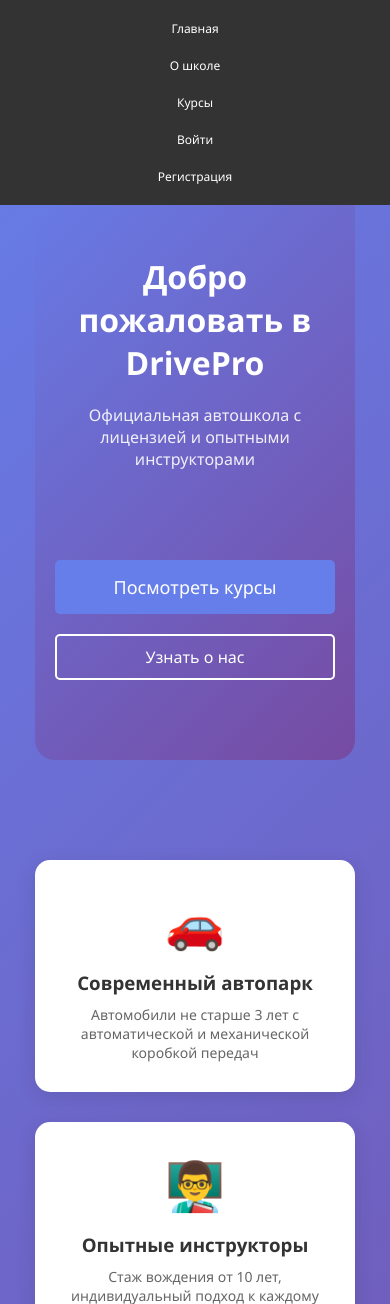
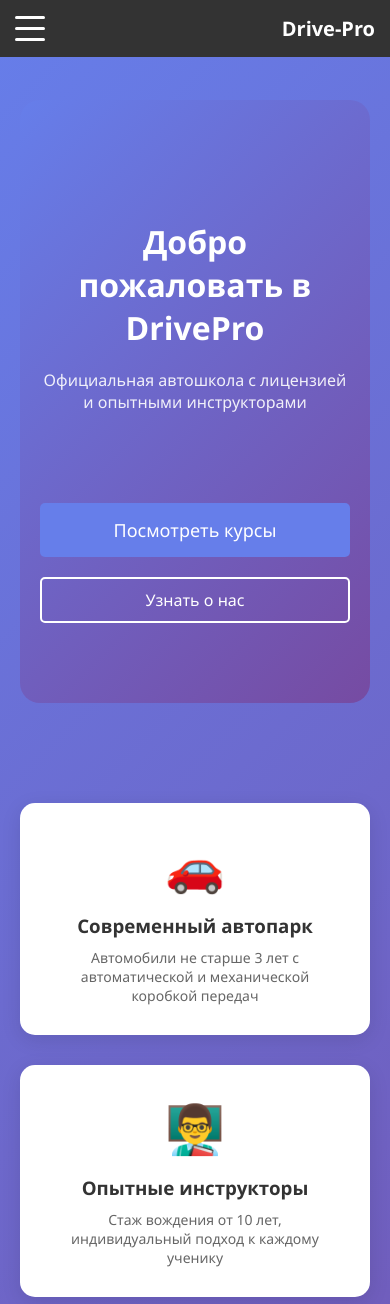
Before and after one commit to YAPROSTOSANYA/drivepro-architecture, a Flask app: page / in a window 390 px wide. Shown: the top 1304 px of the page. Run offline with Flask 3, Linux system fonts and the light colour scheme.

Commit message:
feat: improve mobile UI with hamburger navigation and proper form margins

```diff
--- a/static/css/style.css
+++ b/static/css/style.css
@@ -29,7 +29,7 @@ h1 {
     margin: 0 auto;
 }
 
-/* Навигация */
+/* Навигация – десктопная версия (по умолчанию) */
 nav {
     background: #333;
     padding: 15px 20px;
@@ -142,7 +142,6 @@ h2 {
     margin: 0;
 }
 
-/* Описание формы */
 .form-description {
     font-size: 14px;
     color: #666;
@@ -1354,32 +1353,110 @@ input[type="number"]::-webkit-outer-spin-button {
     margin: 0;
 }
 
-/* Адаптивность */
+/* Мобильное меню (гамбургер) и адаптивность */
 @media (max-width: 768px) {
+    .mobile-header {
+        display: flex;
+        position: fixed;
+        top: 0;
+        left: 0;
+        width: 100%;
+        background: #333;
+        padding: 15px;
+        align-items: center;
+        justify-content: space-between;
+        z-index: 1001;
+    }
+
+    .mobile-header h1 {
+        margin: 0;
+        font-size: 20px;
+        color: white;
+        position: static;
+    }
+
+    .mobile-menu-btn {
+        width: 30px;
+        height: 25px;
+        display: flex;
+        flex-direction: column;
+        justify-content: space-between;
+        cursor: pointer;
+    }
+
+    .mobile-menu-btn span {
+        width: 100%;
+        height: 3px;
+        background: white;
+        border-radius: 3px;
+        transition: all 0.3s ease;
+    }
+
+    .mobile-menu-btn.active span:nth-child(1) {
+        transform: rotate(45deg) translate(6px, 6px);
+    }
+
+    .mobile-menu-btn.active span:nth-child(2) {
+        opacity: 0;
+    }
+
+    .mobile-menu-btn.active span:nth-child(3) {
+        transform: rotate(-45deg) translate(6px, -6px);
+    }
+
+    nav {
+        display: none !important;
+    }
+
+    .mobile-nav {
+        display: flex !important;
+        position: fixed;
+        top: 55px;
+        left: -100%;
+        width: 80%;
+        max-width: 300px;
+        height: calc(100% - 55px);
+        background: #333;
+        flex-direction: column;
+        align-items: center;
+        padding: 20px;
+        transition: left 0.3s ease;
+        z-index: 1000;
+        overflow-y: auto;
+    }
+
+    .mobile-nav.open {
+        left: 0;
+    }
+
+    .mobile-nav a, .mobile-nav span, .mobile-nav button {
+        display: block;
+        width: 100%;
+        text-align: center;
+        padding: 12px;
+        margin: 5px 0;
+        color: white;
+        text-decoration: none;
+        background: none;
+        border: none;
+        cursor: pointer;
+        font-size: 16px;
+    }
+
+    .mobile-nav a:hover, .mobile-nav button:hover {
+        background: #444;
+    }
+
     body {
-        padding: 10px;
         padding-top: 70px;
     }
 
-    h1 {
-        font-size: 22px;
-        margin-bottom: 20px;
-    }
-
-    nav a, nav span, nav button {
-        margin: 5px;
-        font-size: 12px;
+    .form-container {
+        margin-top: 20px;
     }
 
     .courses-grid {
         grid-template-columns: 1fr;
-    }
-
-    .form-container, .cabinet-container, .profile-container,
-    .home-container, .about-container, .applications-container,
-    .apply-container, .admin-container, .course-detail-container {
-        margin: 10px;
-        padding: 15px;
     }
 
     .filters {
@@ -1460,9 +1537,35 @@ input[type="number"]::-webkit-outer-spin-button {
     .apply-from-favorite-btn, .remove-favorite-btn {
         width: 100%;
     }
+
+    .course-buttons {
+        flex-direction: column;
+        width: 100%;
+    }
+}
+
+@media (min-width: 769px) {
+    .mobile-header {
+        display: none;
+    }
+    .mobile-nav {
+        display: none !important;
+    }
+    nav {
+        display: flex !important;
+    }
 }
 
 @media (max-width: 480px) {
+    body {
+        padding-top: 60px;
+    }
+
+    .form-container {
+        padding: 20px;
+        margin-top: 10px;
+    }
+
     .course-card .btn, .favorite-btn {
         display: block;
         width: 100%;
@@ -1470,14 +1573,14 @@ input[type="number"]::-webkit-outer-spin-button {
         text-align: center;
     }
 
-    nav {
-        flex-direction: column;
-        align-items: center;
-    }
-
     .course-info {
         min-width: auto;
         width: 100%;
+    }
+
+    .mobile-nav {
+        top: 50px;
+        height: calc(100% - 50px);
     }
 }
 
--- a/static/js/main.js
+++ b/static/js/main.js
@@ -1,7 +1,7 @@
 import { router, setRenderFunctions } from './modules/router.js';
 import { checkAuth } from './modules/auth.js';
 import { validateEmail, validatePassword, validateName, showValidationError } from './modules/auth.js';
-import { showLoading, showNotification } from './modules/ui.js';
+import { showLoading, showNotification, initMobileMenu, renderNav } from './modules/ui.js';
 
 export function renderLogin() {
     const app = document.getElementById('app');
@@ -316,6 +316,8 @@ window.login = async function() {
     const data = await res.json();
 
     if (data.success) {
+        window.currentUser = data.user;
+        renderNav(window.currentUser);
         window.location.href = '/profile';
     } else {
         showNotification(data.message, 'error');
@@ -425,6 +427,19 @@ window.resetPassword = async function(token) {
 window.addItem = addItem;
 window.deleteItem = deleteItem;
 
+// Глобальная функция выхода
+window.logout = async function() {
+    try {
+        await fetch('/api/auth/logout', { method: 'POST' });
+    } catch (e) {
+        console.error('Logout error', e);
+    }
+    window.currentUser = null;
+    renderNav(null);
+    // Принудительная перезагрузка страницы с очисткой кэша
+    window.location.reload(true);
+};
+
 function escapeHtml(text) {
     if (!text) return '';
     const div = document.createElement('div');
@@ -435,4 +450,5 @@ function escapeHtml(text) {
 showLoading();
 checkAuth().then(() => {
     router();
+    initMobileMenu();
 });
--- a/static/js/modules/auth.js
+++ b/static/js/modules/auth.js
@@ -1,4 +1,4 @@
-import { renderNav, showError } from './ui.js';
+import { renderNav, showNotification } from './ui.js';
 
 export async function checkAuth() {
     try {
@@ -18,9 +18,14 @@ export async function checkAuth() {
 }
 
 export async function logout() {
-    await fetch('/api/auth/logout', { method: 'POST' });
+    try {
+        await fetch('/api/auth/logout', { method: 'POST' });
+    } catch (e) {
+        console.error('Logout error', e);
+    }
     window.currentUser = null;
     renderNav(null);
+    // Принудительно перезагружаем страницу, чтобы сбросить всё состояние
     window.location.href = '/';
 }
 
@@ -32,7 +37,6 @@ export function validateEmail(email) {
 }
 
 export function validatePassword(password) {
-    // Минимум 6 символов, заглавная, строчная, цифра, спецсимвол
     const re = /^(?=.*[a-z])(?=.*[A-Z])(?=.*\d)(?=.*[@$!%*?&])[A-Za-z\d@$!%*?&]{6,}$/;
     return re.test(password);
 }
@@ -44,7 +48,6 @@ export function validateName(name) {
 export function showValidationError(field, message) {
     const input = document.getElementById(field);
     if (input) {
-        // Удаляем существующую ошибку
         const existingError = input.parentElement?.querySelector('.error-message');
         if (existingError) existingError.remove();
 
@@ -57,7 +60,6 @@ export function showValidationError(field, message) {
         errorSpan.style.marginBottom = '10px';
         errorSpan.innerText = message;
 
-        // Вставляем ошибку после поля ввода
         input.insertAdjacentElement('afterend', errorSpan);
 
         setTimeout(() => {
--- a/static/js/modules/router.js
+++ b/static/js/modules/router.js
@@ -6,14 +6,14 @@ import { renderCourseDetail } from '../pages/course_detail.js';
 import { renderProfile } from '../pages/profile.js';
 import { renderApply } from '../pages/apply.js';
 import { renderAdmin } from '../pages/admin.js';
-import { renderForgotPassword, renderResetPassword } from '../main.js';
+import { renderForgotPassword, renderResetPassword, renderLogin, renderRegister, renderCabinet } from '../main.js';
 
-let renderLogin, renderRegister, renderCabinet;
+let renderLoginFunc, renderRegisterFunc, renderCabinetFunc;
 
 export function setRenderFunctions(login, register, cabinet) {
-    renderLogin = login;
-    renderRegister = register;
-    renderCabinet = cabinet;
+    renderLoginFunc = login;
+    renderRegisterFunc = register;
+    renderCabinetFunc = cabinet;
 }
 
 const publicRoutes = ['/', '/about', '/courses', '/auth/login', '/auth/register', '/auth/forgot-password', '/auth/reset-password'];
@@ -28,7 +28,7 @@ export async function router() {
         return;
     }
 
-    if (path === '/') {
+    if (path === '/' || path === '') {
         renderHome();
     } else if (path === '/about') {
         renderAbout();
@@ -44,15 +44,15 @@ export async function router() {
     } else if (path === '/admin') {
         renderAdmin();
     } else if (path === '/auth/login') {
-        if (renderLogin) renderLogin();
+        if (renderLoginFunc) renderLoginFunc();
     } else if (path === '/auth/register') {
-        if (renderRegister) renderRegister();
+        if (renderRegisterFunc) renderRegisterFunc();
     } else if (path === '/auth/forgot-password') {
         if (renderForgotPassword) renderForgotPassword();
     } else if (path === '/auth/reset-password') {
         if (renderResetPassword) renderResetPassword();
     } else if (path === '/cabinet') {
-        if (renderCabinet) renderCabinet();
+        if (renderCabinetFunc) renderCabinetFunc();
     } else {
         document.getElementById('app').innerHTML = '<h2>404 - Страница не найдена</h2>';
     }
--- a/static/js/pages/profile.js
+++ b/static/js/pages/profile.js
@@ -1,8 +1,11 @@
-import { showNotification } from '../modules/ui.js';
+import { showNotification, renderNav } from '../modules/ui.js';
 
 export async function renderProfile() {
     const app = document.getElementById('app');
     const user = window.currentUser;
+
+    // Принудительно обновляем навигацию
+    renderNav(user);
 
     const isAdmin = user && user.role === 'admin';
 
--- a/templates/main.html
+++ b/templates/main.html
@@ -3,15 +3,27 @@
 <head>
     <meta charset="UTF-8">
     <meta name="viewport" content="width=device-width, initial-scale=1.0, user-scalable=yes">
+    <meta http-equiv="Cache-Control" content="no-cache, no-store, must-revalidate">
+    <meta http-equiv="Pragma" content="no-cache">
+    <meta http-equiv="Expires" content="0">
     <title>Drive-Pro</title>
     <link rel="icon" type="image/x-icon" href="/static/favicon.ico">
-    <link rel="stylesheet" href="/static/css/style.css?v=7">
+    <link rel="stylesheet" href="/static/css/style.css?v=22">
 </head>
 <body>
 
+    <div class="mobile-header">
+        <div class="mobile-menu-btn" id="mobileMenuBtn">
+            <span></span>
+            <span></span>
+            <span></span>
+        </div>
+        <h1>Drive-Pro</h1>
+    </div>
+
     <nav id="nav"></nav>
+    <div class="mobile-nav" id="mobileNav"></div>
 
-    <h1>Drive-Pro</h1>
     <div id="app"></div>
 
     <script type="module" src="/static/js/main.js"></script>
```
Also changed, not shown: static/js/modules/ui.js (+37 -18 lines), static/js/pages/apply.js (+44 -40 lines), instance/app.db.
